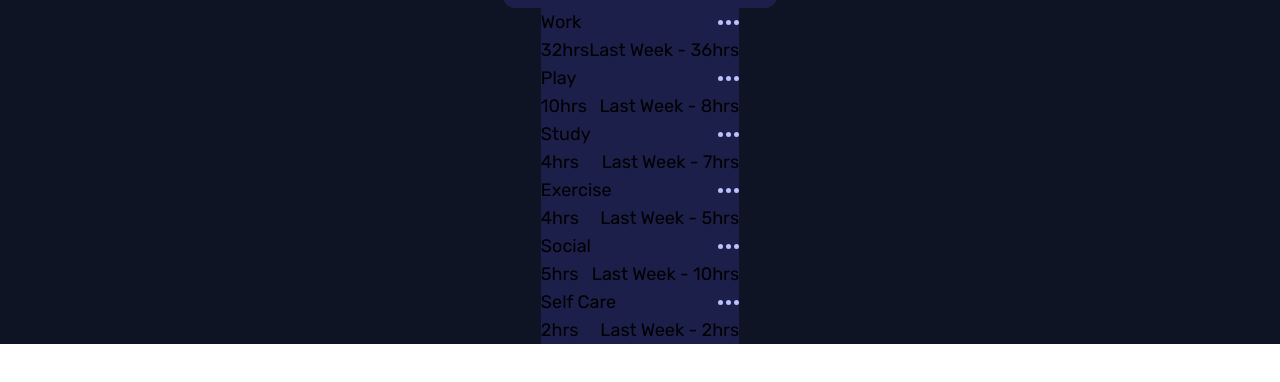
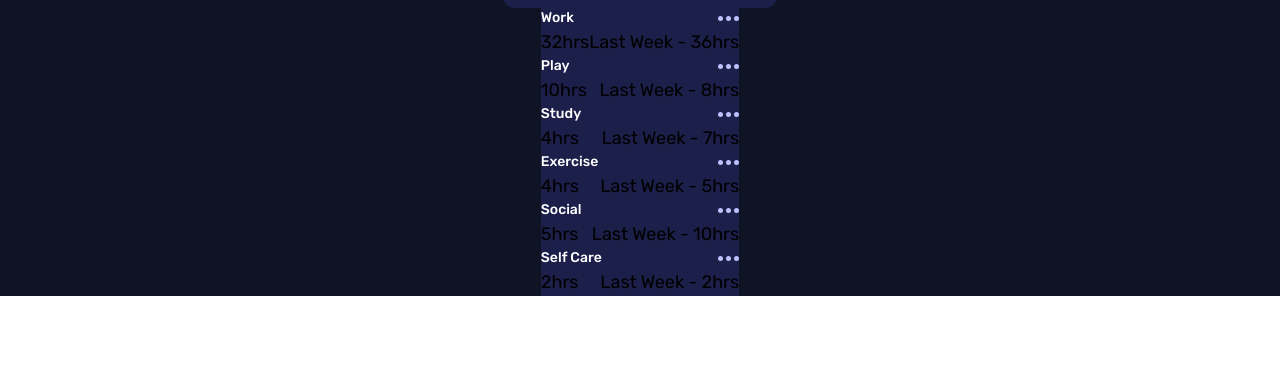
Before and after one commit to yurimzk/time-tracking-dashboard, a website: page index.html in a window 1280 px wide. Shown: the part 164-546 px from the top of the page. Drawn offline with nearby package versions, Linux system fonts and the light colour scheme; files that its build step writes are made by us from their sources.

Commit message:
add style to cards subheadgins

```diff
--- a/index.html
+++ b/index.html
@@ -55,7 +55,7 @@
           <div class="background-banner"></div>
           <div class="work-info bg-dark-blue">
             <div class="work-info-header flex justify-between items-center">
-              <p>Work</p>
+              <p class="text-white text-sm font-medium">Work</p>
               <img src="./images/icon-ellipsis.svg" alt="Options button" />
             </div>
             <div class="work-info-content flex justify-between items-center">
@@ -68,7 +68,7 @@
           <div class="background-banner"></div>
           <div class="play-info bg-dark-blue">
             <div class="play-header flex justify-between items-center">
-              <p>Play</p>
+              <p class="text-white text-sm font-medium">Play</p>
               <img src="./images/icon-ellipsis.svg" alt="Options button" />
             </div>
             <div class="play-info-content flex justify-between items-center">
@@ -81,7 +81,7 @@
           <div class="background-banner"></div>
           <div class="study-info bg-dark-blue">
             <div class="study-header flex justify-between items-center">
-              <p>Study</p>
+              <p class="text-white text-sm font-medium">Study</p>
               <img src="./images/icon-ellipsis.svg" alt="Options button" />
             </div>
             <div class="study-info-content flex justify-between items-center">
@@ -94,7 +94,7 @@
           <div class="background-banner"></div>
           <div class="exercise-info bg-dark-blue">
             <div class="exercise-header flex justify-between items-center">
-              <p>Exercise</p>
+              <p class="text-white text-sm font-medium">Exercise</p>
               <img src="./images/icon-ellipsis.svg" alt="Options button" />
             </div>
             <div
@@ -109,7 +109,7 @@
           <div class="background-banner"></div>
           <div class="social-info bg-dark-blue">
             <div class="social-header flex justify-between items-center">
-              <p>Social</p>
+              <p class="text-white text-sm font-medium">Social</p>
               <img src="./images/icon-ellipsis.svg" alt="Options button" />
             </div>
             <div class="social-info-content flex justify-between items-center">
@@ -123,7 +123,7 @@
         </div>
         <div class="self-care-info bg-dark-blue">
           <div class="self-care-header flex justify-between items-center">
-            <p>Self Care</p>
+            <p class="text-white text-sm font-medium">Self Care</p>
             <img src="./images/icon-ellipsis.svg" alt="Options button" />
           </div>
           <div class="self-care-info-content flex justify-between items-center">
```
